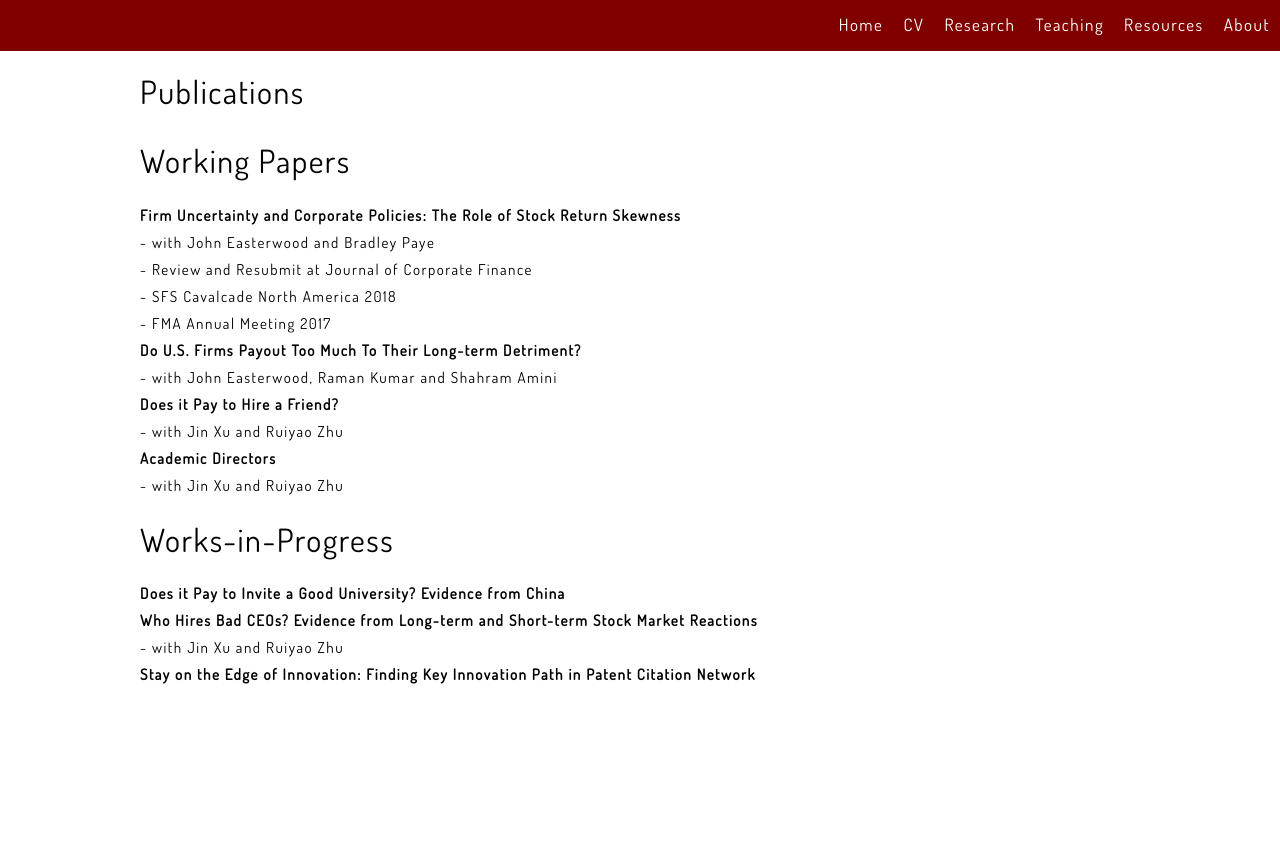
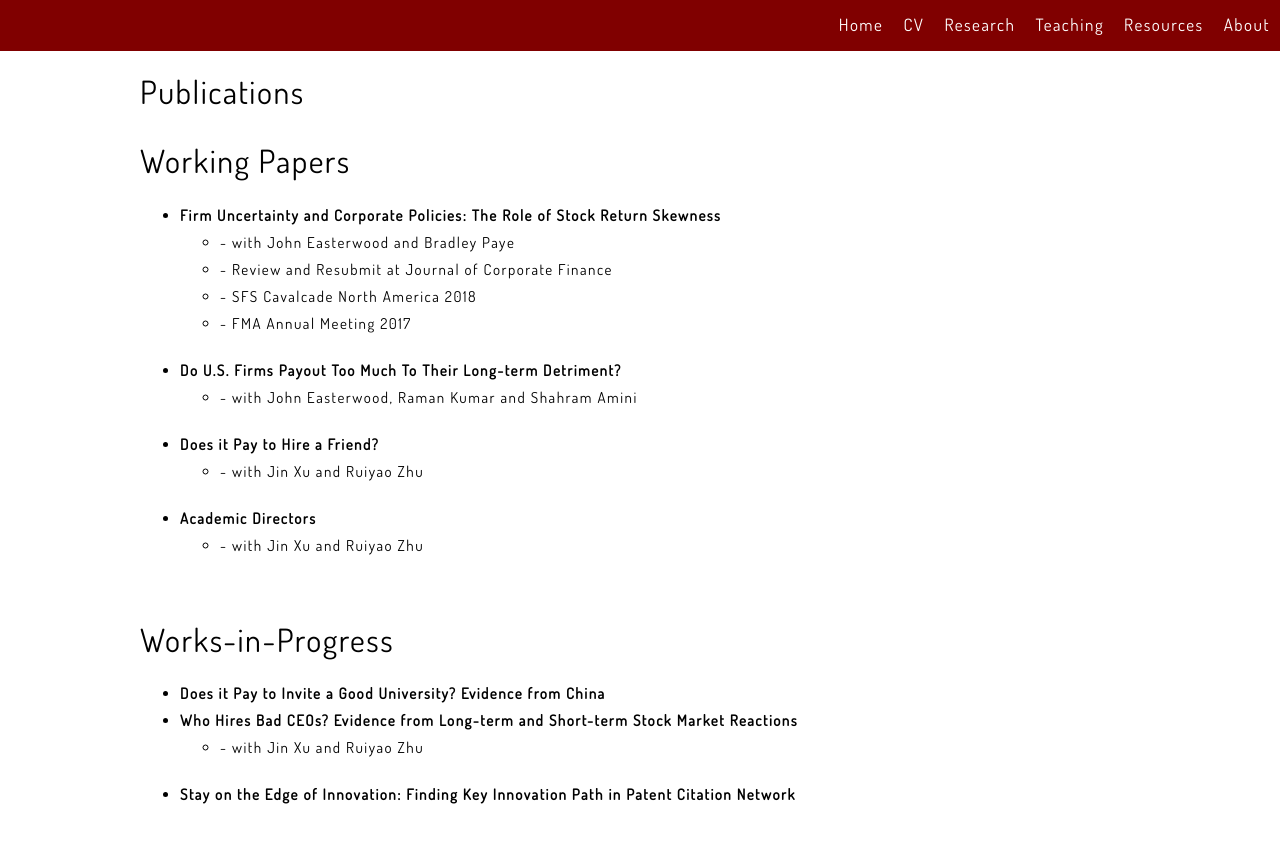
Before and after one commit to xieyutongcn/xieyutongcn.github.io, a Jekyll site: the page built from Research.html, in a window 1280 px wide. Shown: the top 843 px of the page. Built offline with Jekyll 4.4.1, drawn with Linux system fonts in a browser that asks for light colours.

Commit message:
Update Research.html

```diff
--- a/Research.html
+++ b/Research.html
@@ -6,25 +6,35 @@ layout: default
     <div class="content">
         <h1>Publications</h1>
         <h1>Working Papers</h1>
-        <dl>
-            <dt><strong>Firm Uncertainty and Corporate Policies: The Role of Stock Return Skewness</strong></dt>
-                <dd>- with John Easterwood and Bradley Paye</dd>
-                <dd>- Review and Resubmit at Journal of Corporate Finance</dd>
-                <dd>- SFS Cavalcade North America 2018</dd>
-                <dd>- FMA Annual Meeting 2017</dd>
-            <dt><strong>Do U.S. Firms Payout Too Much To Their Long-term Detriment?</strong></dt>
-                <dd>- with John Easterwood, Raman Kumar and Shahram Amini</dd>
-            <dt><strong>Does it Pay to Hire a Friend?</strong></dt>
-                <dd>- with Jin Xu and Ruiyao Zhu</dd>
-            <dt><strong>Academic Directors</strong></dt>
-                <dd>- with Jin Xu and Ruiyao Zhu</dd>
-        </dl>
+        <ul>
+            <li><strong>Firm Uncertainty and Corporate Policies: The Role of Stock Return Skewness</strong></li>
+            <ul>
+                <li>- with John Easterwood and Bradley Paye</li>
+                <li>- Review and Resubmit at Journal of Corporate Finance</li>
+                <li>- SFS Cavalcade North America 2018</li>
+                <li>- FMA Annual Meeting 2017</li>
+            </ul>
+            <li><strong>Do U.S. Firms Payout Too Much To Their Long-term Detriment?</strong></li>
+            <ul>
+                <li>- with John Easterwood, Raman Kumar and Shahram Amini</li>
+            </ul>
+            <li><strong>Does it Pay to Hire a Friend?</strong></li>
+            <ul>
+                <li>- with Jin Xu and Ruiyao Zhu</li>
+            </ul>
+            <li><strong>Academic Directors</strong></li>
+            <ul>
+                <li>- with Jin Xu and Ruiyao Zhu</li>
+            </ul>
+        </ul>
         <h1>Works-in-Progress</h1>
-        <dl>
-            <dt><strong>Does it Pay to Invite a Good University? Evidence from China</strong></dt>
-            <dt><strong>Who Hires Bad CEOs? Evidence from Long-term and Short-term Stock Market Reactions</strong></dt>
-                <dd>- with Jin Xu and Ruiyao Zhu</dd>
-            <dt><strong>Stay on the Edge of Innovation: Finding Key Innovation Path in Patent Citation Network</strong></dt>
-        </dl>
+        <ul>
+            <li><strong>Does it Pay to Invite a Good University? Evidence from China</strong></li>
+            <li><strong>Who Hires Bad CEOs? Evidence from Long-term and Short-term Stock Market Reactions</strong></li>
+            <ul>
+                <li>- with Jin Xu and Ruiyao Zhu</li>
+            </ul>
+            <li><strong>Stay on the Edge of Innovation: Finding Key Innovation Path in Patent Citation Network</strong></li>
+        </ul>
     </div>
 </body>
```
